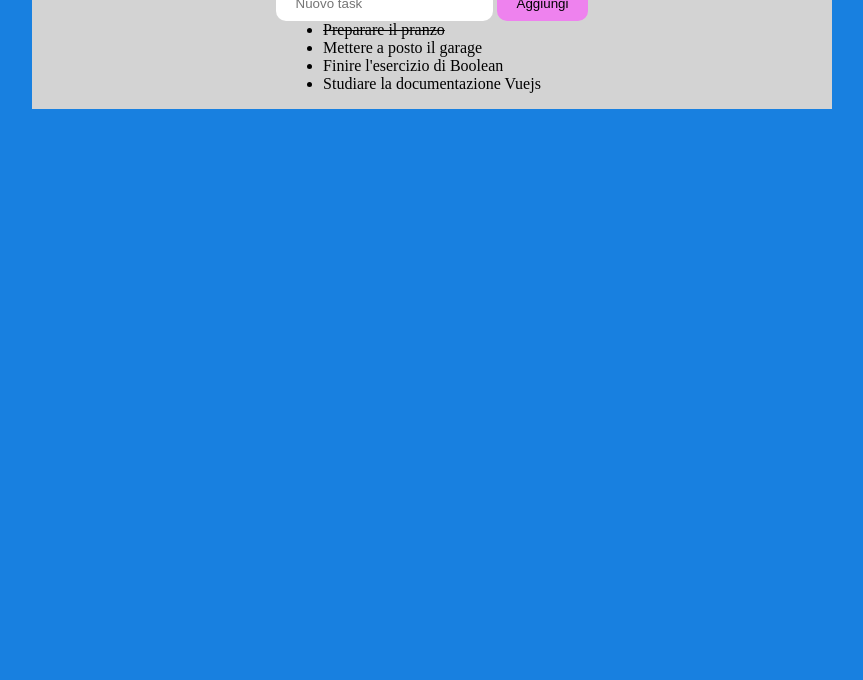
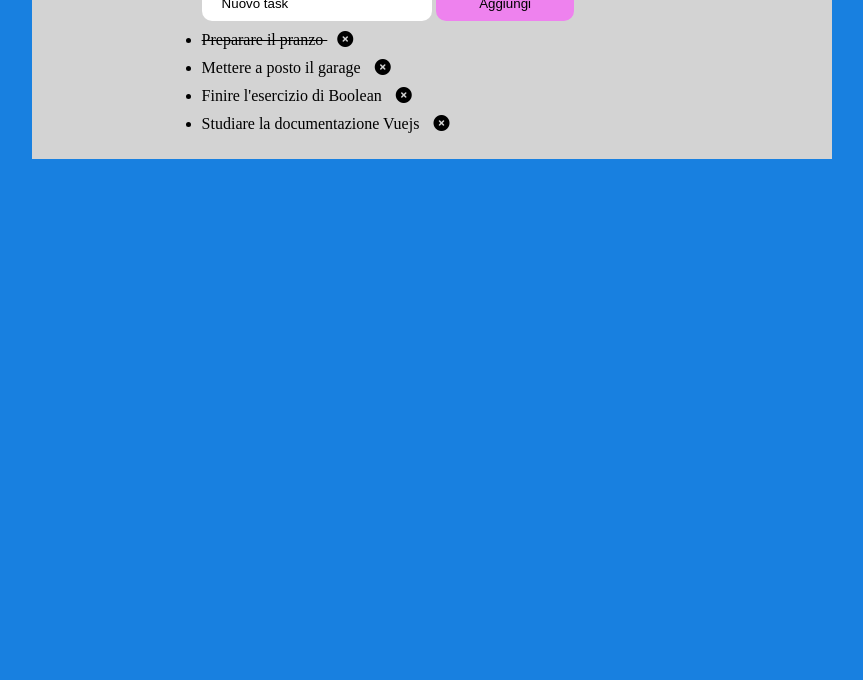
Before and after one commit to FedericoCapitani/vue-todolist, a plain HTML site: page index.html in a window 1280 px wide. Shown: the part 120-800 px from the top of the page, without its empty margins (208-1071 px from the left). Drawn offline with nearby package versions, Linux system fonts and the light colour scheme.

Commit message:
implementare agiiunta e rimozione task

```diff
--- a/assets/css/style.css
+++ b/assets/css/style.css
@@ -22,10 +22,15 @@ body{
     font-size: 4rem;
 }
 
+.input, section{
+    width: 60%;
+    margin: 0 auto;
+}
 .input_area{
     padding: 10px 20px;
     border-radius: 10px;
     border: none;
+    width: 50%;
 }
 .btn{
     padding: 10px 20px;
@@ -33,8 +38,16 @@ body{
     border: none;
     color: black;
     background-color: violet;
+    width: 30%;
 }
 
 .task_done{
     text-decoration: line-through;
 }
+li{
+    margin: 10px 0;
+}
+
+i{
+    margin-left: 10px;
+}
--- a/assets/js/app.js
+++ b/assets/js/app.js
@@ -1,6 +1,7 @@
 const app = new Vue({
     el: '#app',
     data: {
+        newTask: 'Nuovo task',
         tasks: [
             {
                 text: 'Preparare il pranzo',
@@ -20,5 +21,15 @@ const app = new Vue({
             }
         ]
     },
-    methods: {}
+    methods: {
+        addTask(){
+            console.log(this.newTask);
+            this.tasks.push({text: this.newTask, done:false})
+            console.log(this.tasks);
+            this.newTask = 'Nuovo task'
+        },
+        removeTask(i){
+            this.tasks.splice(i, 1)
+        }
+    }
 })
--- a/index.html
+++ b/index.html
@@ -16,12 +16,12 @@
                 <h1>Todo List</h1>
             </div>
             <div class="input">
-                <input type="text" class="input_area" placeholder="Nuovo task">
-                <button class="btn">Aggiungi</button>
+                <input type="text" class="input_area" v-model="newTask">
+                <button class="btn" @click="addTask">Aggiungi</button>
             </div>
             <section>
                 <ul>
-                    <li v-for="(task, done) in tasks" :class="{'task_done' :!done, '' :done}"> {{task.text}} </li>
+                    <li v-for="(task, done) in tasks" :class="{'task_done' :!done, '' :done}"> {{task.text}} <i class="fa-solid fa-circle-xmark" @click="removeTask"></i> </li>
                 </ul>
             </section>
         </div>
```
